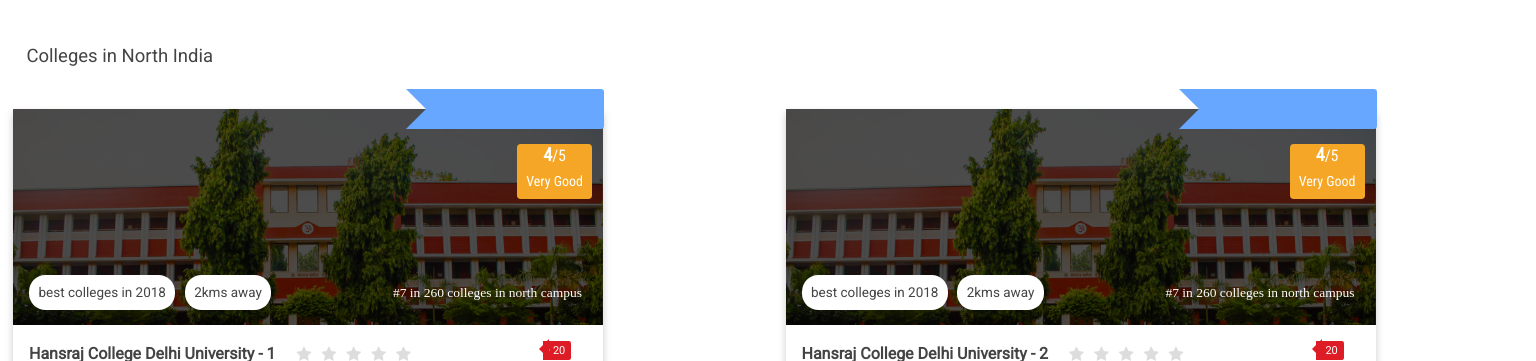
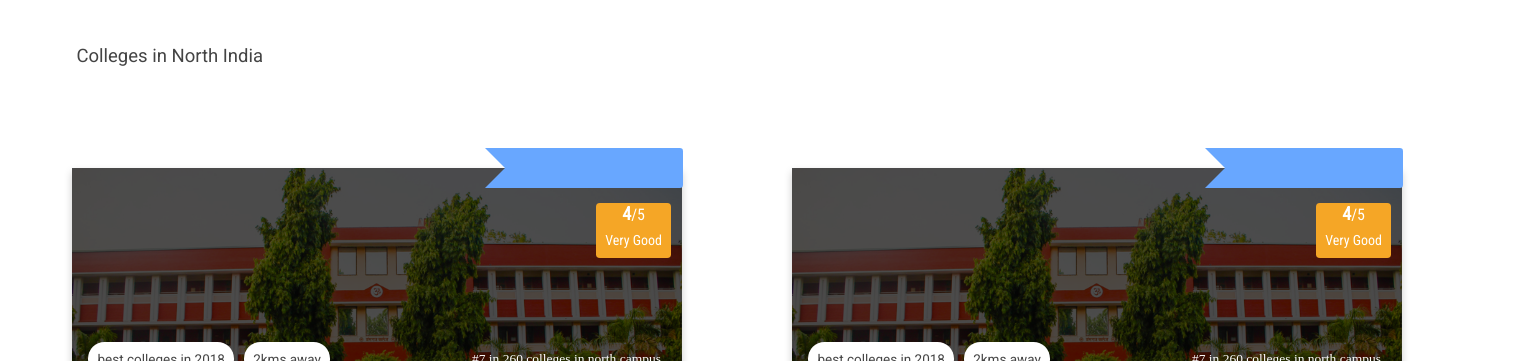
Before and after one commit to kunal-gulati-18/College-Dunia-Task, a plain HTML site: page index.html in a window 1536 px wide. Shown: the top 361 px of the page. Drawn offline with Linux system fonts and the light colour scheme.

Commit message:
second commit

```diff
--- a/css/style.css
+++ b/css/style.css
@@ -432,3 +432,43 @@ fieldset, label { margin: 0; padding: 0; }
     font-size: 11.5px;
 
 }
+
+
+@media screen and (min-width: 1300px) {
+  .grid-container {
+    display: grid;
+    height: 400px;
+    grid-template-columns: auto auto;
+    gap: 3em;
+    padding: 4em;
+}
+
+.card {
+  box-shadow: 0 4px 8px 0 rgba(0,0,0,0.2);
+  transition: 0.3s;
+  width: 610.3px;
+  position: relative;
+  margin-bottom: 2em;
+}
+
+.shape:before {
+  right: 12.2%;
+  top: 62.8%;
+  border-style: solid;
+  border-image: initial;
+  content: " ";
+  height: 0px;
+  width: 0px;
+  position: absolute;
+  pointer-events: none;
+  border-color: rgba(0, 128, 0, 0) rgb(221, 28, 38) rgba(0, 128, 0, 0) rgba(0, 128, 0, 0);
+  border-width: 10px;
+}
+.text-upper {
+  margin-left: 1.7em;
+  font-size: 18.5px;
+  color: #444444;
+  padding: 2em;
+  font-family: 'Roboto', sans-serif;
+}
+}
```
